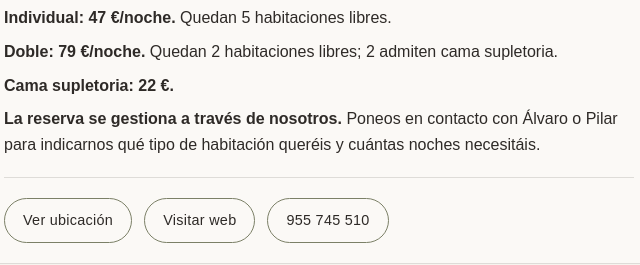
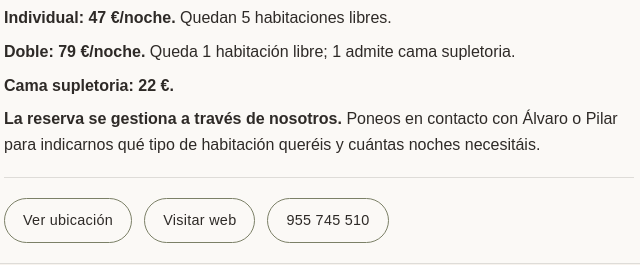
Before and after one commit to alvarogmolina/boda-alvaro-y-pilar, a plain HTML site: page alojamiento.html in a window 1280 px wide. Shown: the part 523-788 px from the top of the page, 321-961 px from the left. Drawn offline with Linux system fonts and the light colour scheme.

Commit message:
Actualiza disponibilidad a una habitacion doble

```diff
--- a/alojamiento.html
+++ b/alojamiento.html
@@ -34,7 +34,7 @@
         <div class="hotel-info">
           <p>Nos han ofrecido un precio especial para la boda y tenemos el hotel reservado para nuestros invitados.</p>
           <p><strong>Individual: 47 €/noche.</strong> Quedan 5 habitaciones libres.</p>
-          <p><strong>Doble: 79 €/noche.</strong> Quedan 2 habitaciones libres; 2 admiten cama supletoria.</p>
+          <p><strong>Doble: 79 €/noche.</strong> Queda 1 habitación libre; 1 admite cama supletoria.</p>
           <p><strong>Cama supletoria: 22 €.</strong></p>
 
           <p>
```
